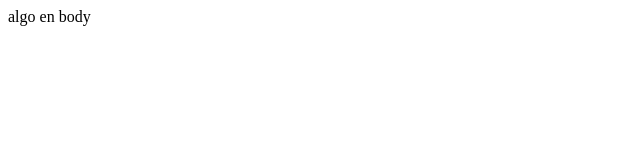
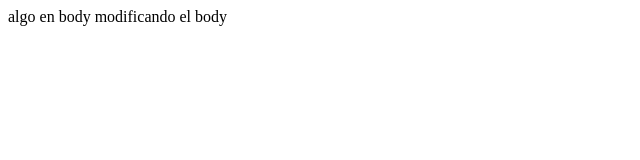
Before and after one commit to edmarquez/css3, a plain HTML site: page index.html in a window 1280 px wide. Shown: the whole page, without its empty margins (0-640 px from the left). Drawn offline with Linux system fonts and the light colour scheme.

Commit message:
modificando la etiqueta Body

```diff
--- a/index.html
+++ b/index.html
@@ -5,6 +5,7 @@
 </title>
 <body>
 	algo en body
+	modificando el body
 </body>
 </head>
 </html>
```
